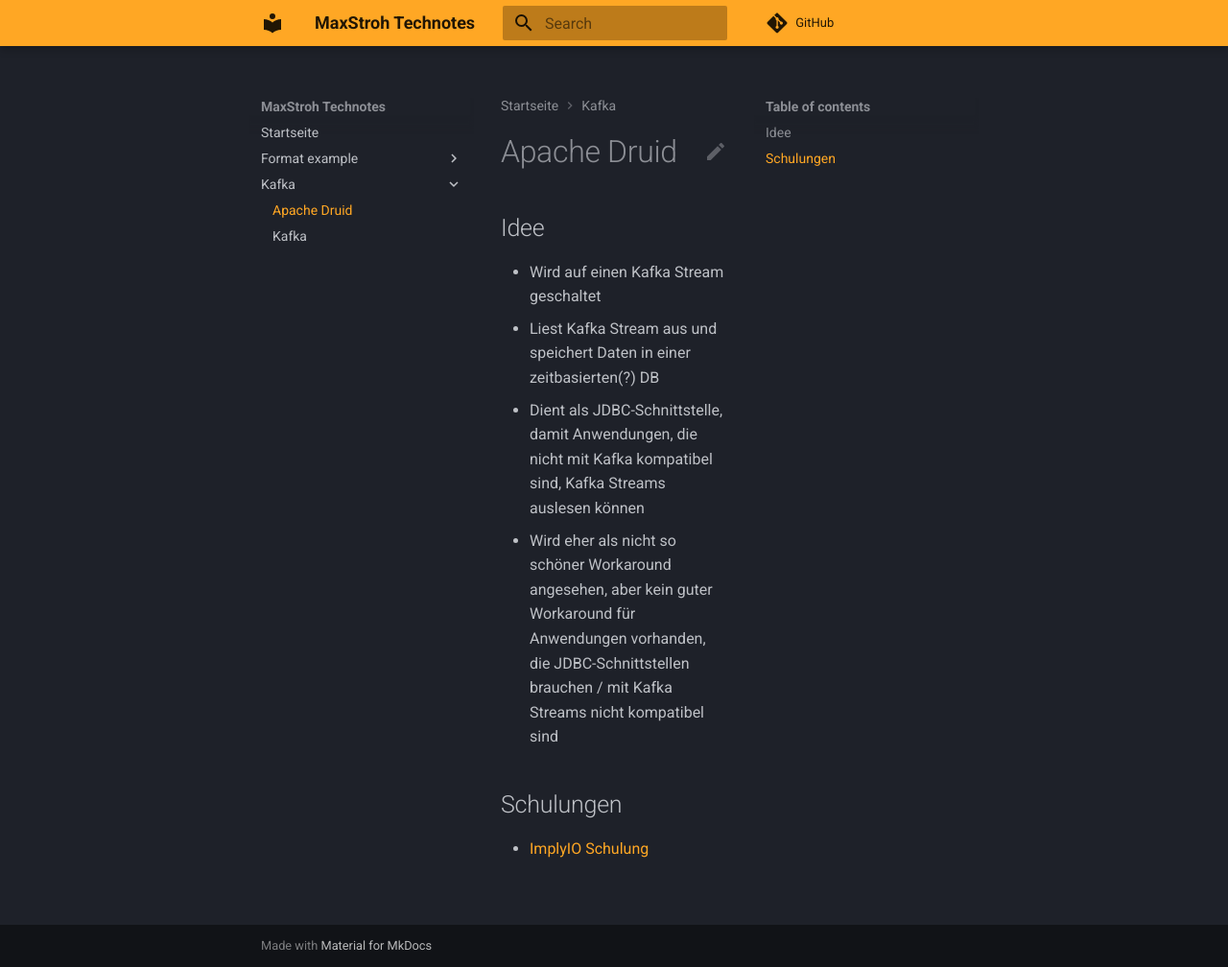
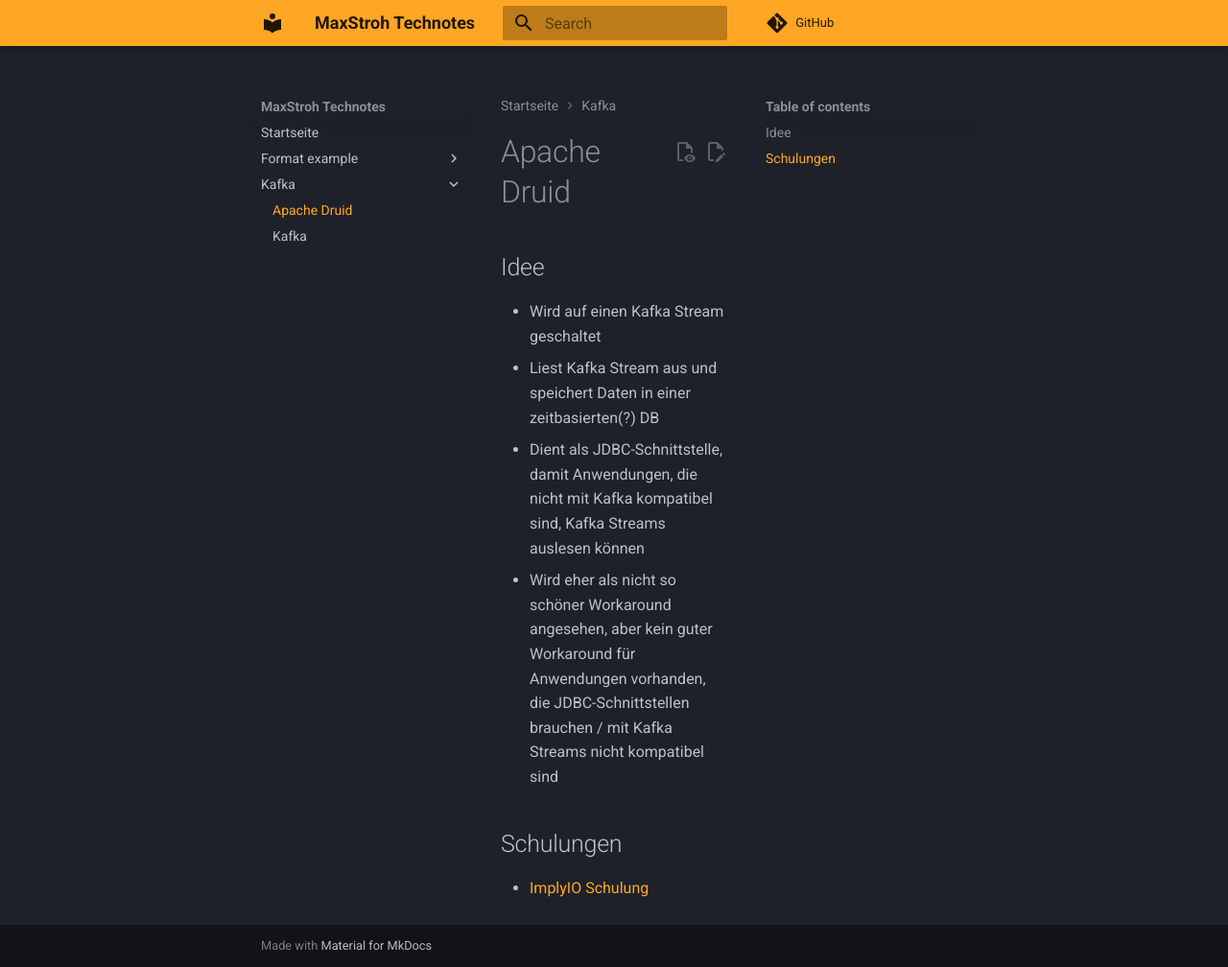
Before and after one commit to MaxStroh/technotes, an MkDocs documentation site: the page built from docs/kafka/apache-druid.md, in a window 1280 px wide and 1008 px high. Shown: the whole window at 96% size. Built offline with MkDocs 1.6.1 and Material for MkDocs 9.7.7, drawn with Linux system fonts in a browser that asks for light colours; comment, search, counter and statistics services are not loaded.

Commit message:
feat(): add view button on files

```diff
--- a/mkdocs.yml
+++ b/mkdocs.yml
@@ -5,6 +5,7 @@
 
 repo_url: https://github.com/MaxStroh/technotes
 edit_uri: edit/main/docs/
+view_uri: view/main/docs/
 
 theme:
   name: material
@@ -14,13 +15,12 @@
     accent: deep orange
   features:
     - content.action.edit
+    - content.action.view
     - content.code.copy
     - content.tabs.link
     - navigation.path
     - navigation.top
     - navigation.tracking
-  icon:
-    edit: material/pencil
 
 # exclude_docs: |
 #   /daily-notes/
```
